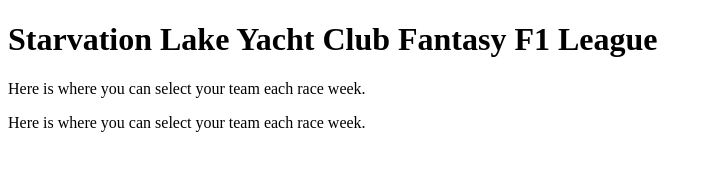
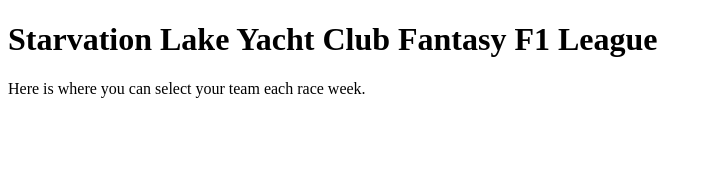
Before and after one commit to Headhunter2208/Headhunter2208.github.io, a plain HTML site: page index.html in a window 1280 px wide. Shown: the whole page, without its empty margins (0-712 px from the left). Drawn offline with Linux system fonts and the light colour scheme.

Commit message:
Update index.html

```diff
--- a/index.html
+++ b/index.html
@@ -3,6 +3,5 @@
 <body>
 <h1>Starvation Lake Yacht Club Fantasy F1 League</h1>
 <p>Here is where you can select your team each race week.</p>
-<p>Here is where you can select your team each race week.</p>
 </body>
 </html>
```
